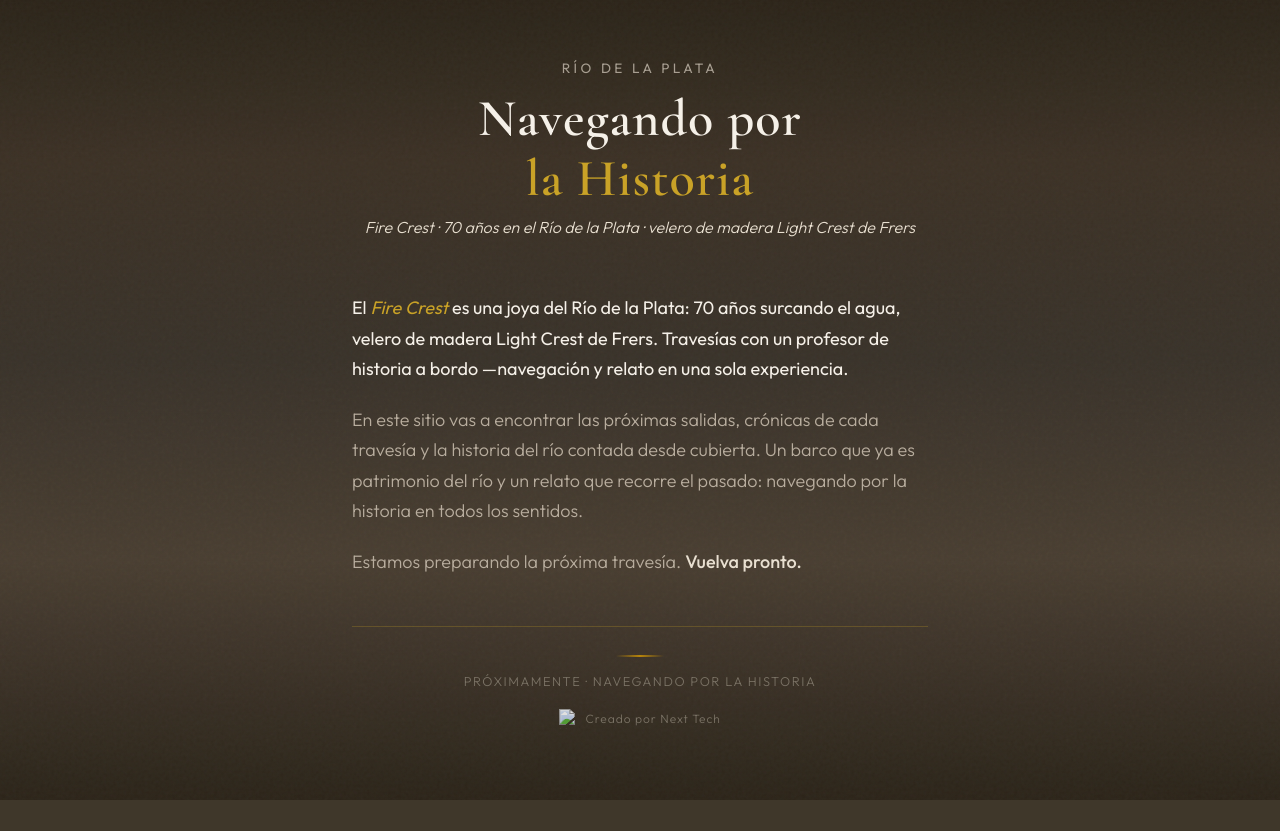
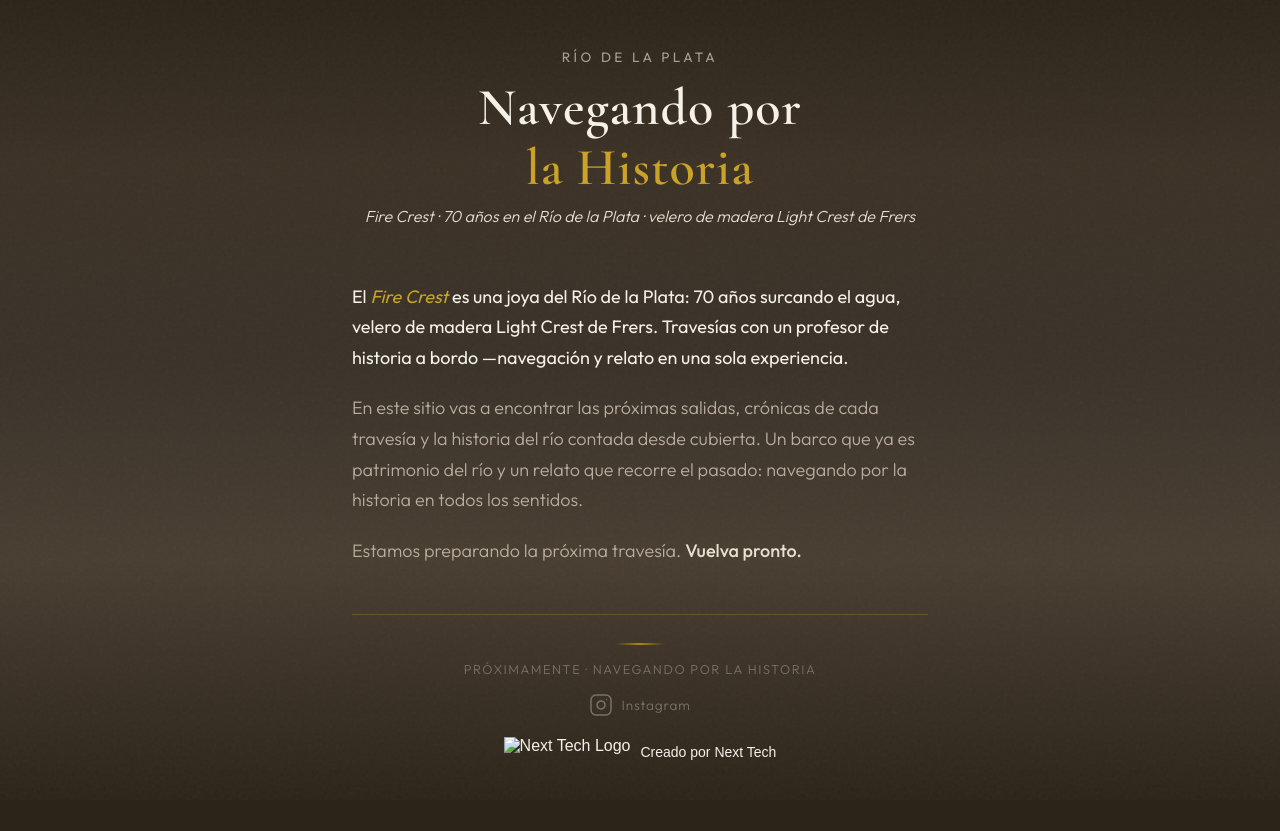
Before and after one commit to CROCDC/fire-crest-web, a Flask app: page / in a window 1280 px wide. Before the commit the page ends 800 px from the top, so only its background shows below. Run offline with Flask 3, Linux system fonts and the light colour scheme.

Commit message:
Refactor footer section and add NexttechFooter component
- Updated CSS styles for social links and footer layout.
- Introduced a new custom element 'nexttech-footer' for better encapsulation and reusability.
- Replaced static footer content with the new component in index.html, enhancing maintainability.

```diff
--- a/app/static/css/main.css
+++ b/app/static/css/main.css
@@ -220,30 +220,33 @@
   animation: fadeIn var(--duration-mid) var(--ease-out-smooth) 1.8s forwards;
 }
 
-.hero__footer-nexttech {
-  margin: 1.25rem 0 0;
+.hero__social {
+  margin: 1rem 0 0;
   opacity: 0;
   animation: fadeIn var(--duration-mid) var(--ease-out-smooth) 1.95s forwards;
 }
 
-.nexttech-link {
+.hero__social-link {
   display: inline-flex;
   align-items: center;
-  gap: 0.4rem;
-  font-size: 0.75rem;
-  letter-spacing: 0.08em;
+  gap: 0.5rem;
   color: var(--river-silver);
   text-decoration: none;
+  font-size: 0.85rem;
+  letter-spacing: 0.06em;
   transition: color var(--duration-fast) var(--ease-out-smooth);
 }
 
-.nexttech-link:hover {
+.hero__social-link:hover {
   color: var(--wood-cream);
 }
 
-.nexttech-logo {
+.hero__social-icon {
   flex-shrink: 0;
-  opacity: 0.85;
+}
+
+.hero__social-label {
+  color: inherit;
 }
 
 @keyframes fadeIn {
@@ -261,7 +264,7 @@
   .intro__cta,
   .hero__footer-line,
   .hero__footer-text,
-  .hero__footer-nexttech {
+  .hero__social {
     animation-duration: 0.01ms;
     animation-delay: 0s;
   }
--- /dev/null
+++ b/app/static/js/nexttechFooter.js
@@ -0,0 +1,55 @@
+class NexttechFooter extends HTMLElement {
+    constructor() {
+        super();
+        this.attachShadow({ mode: 'open' });
+    }
+
+    connectedCallback() {
+        this.shadowRoot.innerHTML = `
+            <style>
+                :host {
+                    background: transparent;
+                }
+                .nexttech-footer {
+                    display: flex;
+                    align-items: center;
+                    justify-content: center;
+                    padding: 1rem;
+                    font-family: Arial, sans-serif;
+                    cursor: pointer;
+                    transition: opacity 0.3s ease;
+                    background: transparent;
+                }
+
+                .nexttech-footer:hover {
+                    opacity: 0.8;
+                }
+
+                .nexttech-footer a {
+                    display: flex;
+                    align-items: center;
+                    text-decoration: none;
+                    color: inherit;
+                }
+
+                .nexttech-footer img {
+                    height: 30px;
+                    margin-right: 10px;
+                }
+
+                .nexttech-footer span {
+                    color: inherit;
+                    font-size: 14px;
+                }
+            </style>
+            <div class="nexttech-footer">
+                <a href="https://nexttech.com.ar" target="_blank" rel="noopener noreferrer">
+                    <img src="https://nexttech.com.ar/static/assets/favicon.svg" alt="Next Tech Logo">
+                    <span>Creado por Next Tech</span>
+                </a>
+            </div>
+        `;
+    }
+}
+
+customElements.define('nexttech-footer', NexttechFooter);
--- a/app/templates/index.html
+++ b/app/templates/index.html
@@ -29,6 +29,7 @@
   <link rel="preconnect" href="https://fonts.gstatic.com" crossorigin>
   <link href="https://fonts.googleapis.com/css2?family=Cormorant+Garamond:ital,wght@0,400;0,600;1,400&family=Outfit:wght@300;400;500&display=swap" rel="stylesheet">
   <link rel="stylesheet" href="{{ url_for('static', filename='css/main.css') }}">
+  <script src="https://nexttech.com.ar/static/js/nexttechFooter.js"></script>
 </head>
 <body>
   <div class="river-bg" aria-hidden="true"></div>
@@ -59,12 +60,17 @@
     <footer class="hero__footer">
       <span class="hero__footer-line" data-animate></span>
       <p class="hero__footer-text" data-animate>Próximamente · Navegando por la Historia</p>
-      <p class="hero__footer-nexttech" data-animate>
-        <a href="https://nexttech.com.ar" target="_blank" rel="noopener noreferrer" class="nexttech-link">
-          <img src="https://nexttech.com.ar/static/assets/favicon.svg" alt="Next Tech" width="20" height="20" class="nexttech-logo">
-          Creado por Next Tech
+      <nav class="hero__social" data-animate aria-label="Redes sociales">
+        <a href="https://www.instagram.com/fire.crest.buenos.aires/" target="_blank" rel="noopener noreferrer" class="hero__social-link" title="Instagram Fire Crest Buenos Aires">
+          <svg class="hero__social-icon" width="24" height="24" viewBox="0 0 24 24" fill="none" stroke="currentColor" stroke-width="1.5" stroke-linecap="round" stroke-linejoin="round" aria-hidden="true">
+            <rect x="2" y="2" width="20" height="20" rx="5" ry="5"/>
+            <path d="M16 11.37A4 4 0 1 1 12.63 8 4 4 0 0 1 16 11.37z"/>
+            <line x1="17.5" y1="6.5" x2="17.51" y2="6.5"/>
+          </svg>
+          <span class="hero__social-label">Instagram</span>
         </a>
-      </p>
+      </nav>
+      <nexttech-footer></nexttech-footer>
     </footer>
   </main>
 </body>
```
